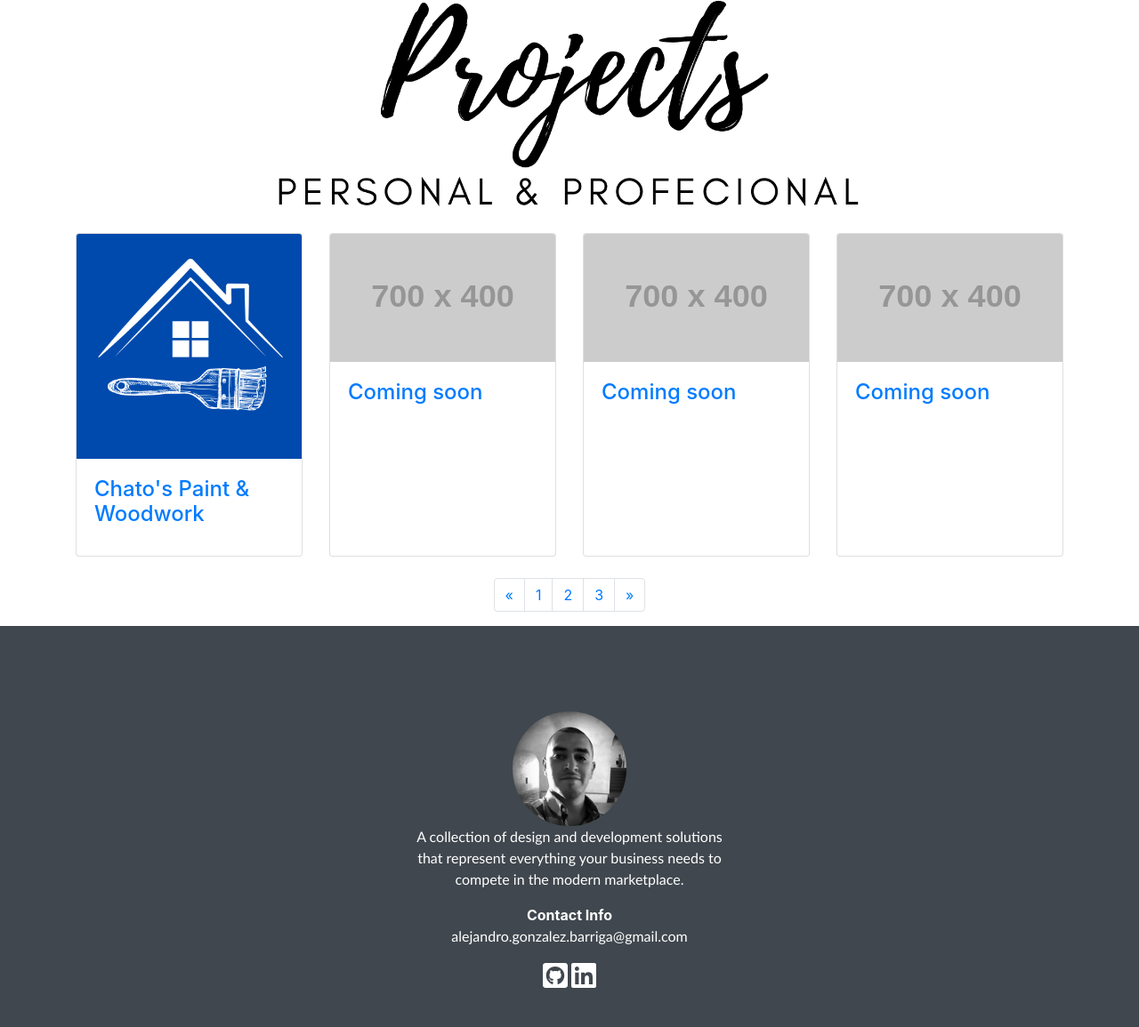
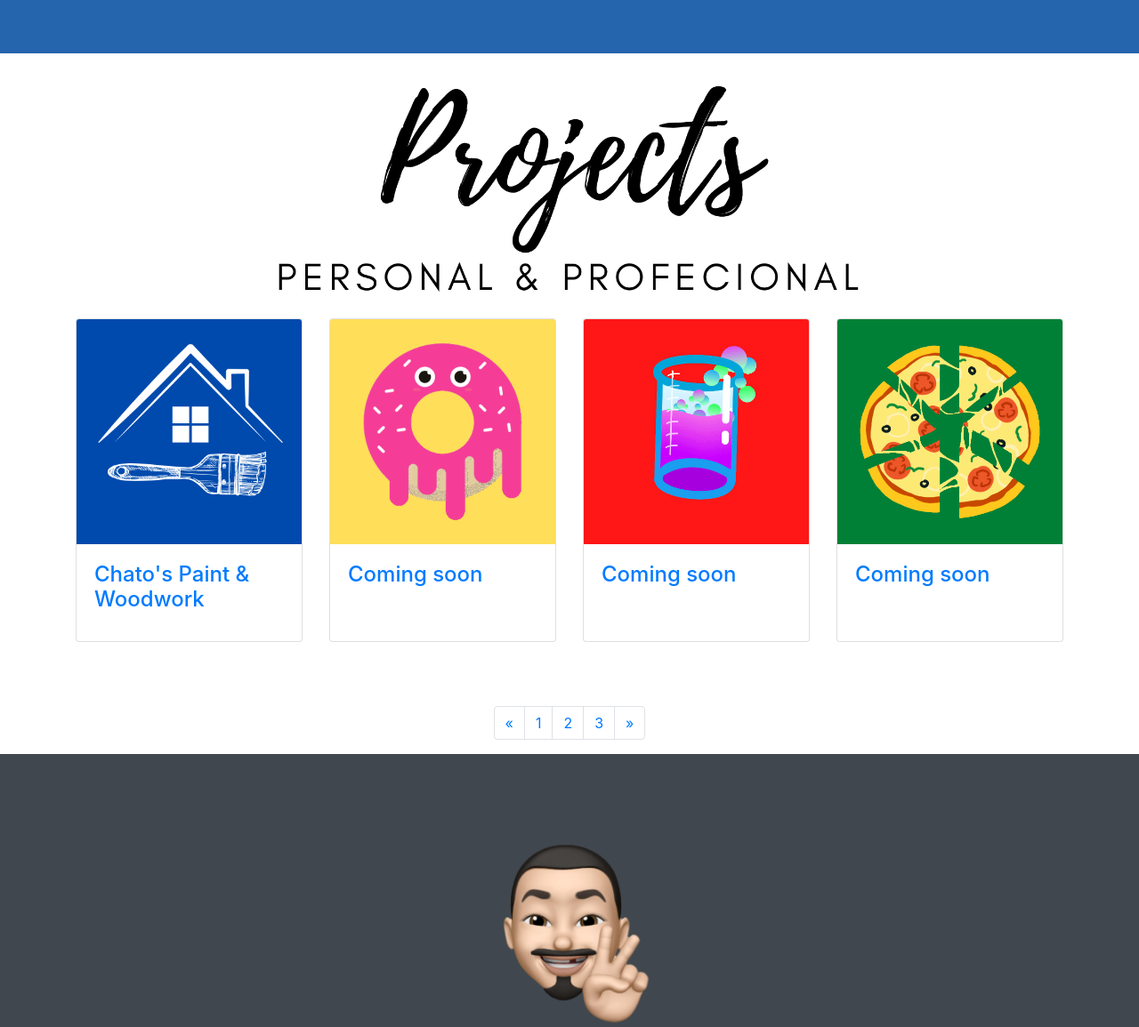
Before and after one commit to Ksquare-University/al3xG_Portafolio, a website: page index.html in a window 1280 px wide. Shown: the part 1485-2640 px from the top of the page at 89% size. Drawn offline with Linux system fonts and the light colour scheme; placeholder pictures from the web are drawn by us.

Commit message:
projects img placeholder

```diff
--- a/index.html
+++ b/index.html
@@ -96,7 +96,7 @@
               time goes by.
             </p>
           </div>
-          <div class="row">
+          <div class="row about">
             <div class="d-flex justify-content-around">
               <div>
                 <img src="img/mimojiLapTop.png" alt="mimojiLapTop" />
@@ -136,10 +136,7 @@
           <div class="col-lg-3 col-md-4 col-sm-6 mb-4">
             <div class="card h-100">
               <a href="https://chatospaintandwoodwork.com/"
-                ><img
-                  class="card-img-top"
-                  src="http://placehold.it/700x400"
-                  alt=""
+                ><img class="card-img-top" src="img/doughnut.png" alt=""
               /></a>
               <div class="card-body">
                 <h4 class="card-title">
@@ -151,10 +148,7 @@
           <div class="col-lg-3 col-md-4 col-sm-6 mb-4">
             <div class="card h-100">
               <a href="#"
-                ><img
-                  class="card-img-top"
-                  src="http://placehold.it/700x400"
-                  alt=""
+                ><img class="card-img-top" src="img/chem.png" alt=""
               /></a>
               <div class="card-body">
                 <h4 class="card-title">
@@ -166,10 +160,7 @@
           <div class="col-lg-3 col-md-4 col-sm-6 mb-4">
             <div class="card h-100">
               <a href="#"
-                ><img
-                  class="card-img-top"
-                  src="http://placehold.it/700x400"
-                  alt=""
+                ><img class="card-img-top" src="img/pizza.png" alt=""
               /></a>
               <div class="card-body">
                 <h4 class="card-title">
@@ -213,7 +204,7 @@
       <div class="heading-underline"></div>
       <div class="row justify-content-center">
         <div class="col-md-5 text-center">
-          <img id="contactPhoto" src="img/icon.jpg" alt="AlexG" />
+          <img id="contactPhoto" src="img/peace.png" alt="AlexG" />
           <p>
             A collection of design and development solutions that represent
             everything your business needs to compete in the modern marketplace.
--- a/styles.css
+++ b/styles.css
@@ -13,7 +13,7 @@
 footer {
   background-color: #40474e;
   color: white;
-  padding: 6rem 0rem 11rem;
+  padding: 6rem;
   margin-top: 0;
 }
 footer a {
@@ -22,6 +22,9 @@
 .container {
   background-color: transparent;
   border: blue;
+}
+.row {
+  padding-bottom: 3em;
 }
 
 .navbar {
@@ -77,8 +80,8 @@
   padding-right: 25%;
 }
 #contactPhoto {
-  width: 25%;
-  border-radius: 50%;
+  width: 50%;
+  padding-right: 1em;
 }
 
 .fa-facebook-square:hover {
```
Also changed, not shown: img/chem.png (added), img/doughnut.png (added), img/mimoji-192x192.png (added), img/mimoji.png (added), img/pizza.png (added).
